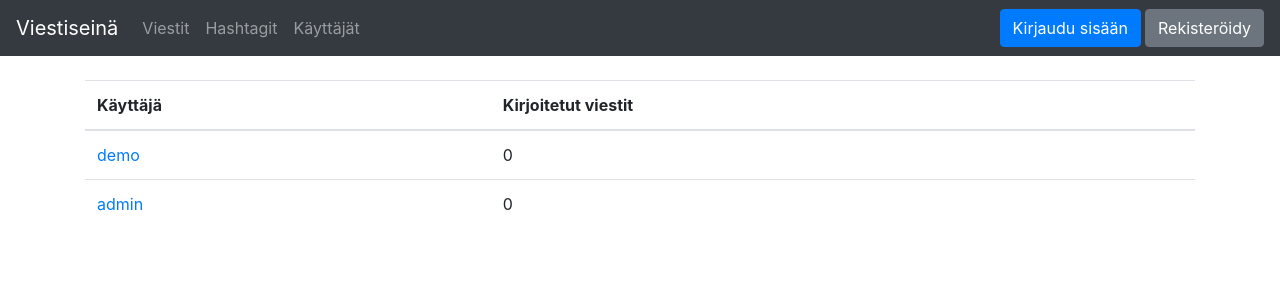
After one commit to mjaakko/viestiseina, a Flask app: page /users in a window 1280 px wide. The commit adds this page. Shown: the top 300 px of the page. Run offline with Flask 2, Linux system fonts and the light colour scheme; data comes from the database, SQL or seed files in the repository; data that the repository does not hold is empty; some libraries are stand-ins or nearby versions.

Commit message:
Add page for list of users

```diff
--- a/application/auth/views.py
+++ b/application/auth/views.py
@@ -97,3 +97,8 @@ def remove_user(user_id):
     db.session.commit()
 
     return redirect(url_for("posts_index"))
+
+@app.route("/users")
+def users_index():
+    users = User.query.all()
+    return render_template("auth/list.html", users = users)
--- /dev/null
+++ b/application/templates/auth/list.html
@@ -0,0 +1,20 @@
+{% extends "layout.html" %}
+
+{% block body %}
+	<table class="table">
+		<thead>
+			<tr>
+				<th scope="col">Käyttäjä</th>
+				<th scope="col">Kirjoitetut viestit</th>
+			</tr>
+		</thead>
+		<tbody>
+			{% for user in users %}
+			<tr>
+				<td><a href="{{ url_for('user_view', user_id = user.id) }}">{{ user.name }}</a></td>
+				<td>{{ user.get_post_count() }}</td>
+			</tr>
+			{% endfor %}
+		</tbody>
+	</table>
+{% endblock %}
--- a/application/templates/layout.html
+++ b/application/templates/layout.html
@@ -21,6 +21,9 @@
 					</li>
 					<li class="nav-item">
 						<a class="nav-link" href="{{ url_for('hashtags_index') }} ">Hashtagit</a>
+					</li>
+					<li class="nav-item">
+						<a class="nav-link" href="{{ url_for('users_index') }} ">Käyttäjät</a>
 					</li>
 				</ul>
 				<div class="form-inline mt-2 mt-md-0">
```
